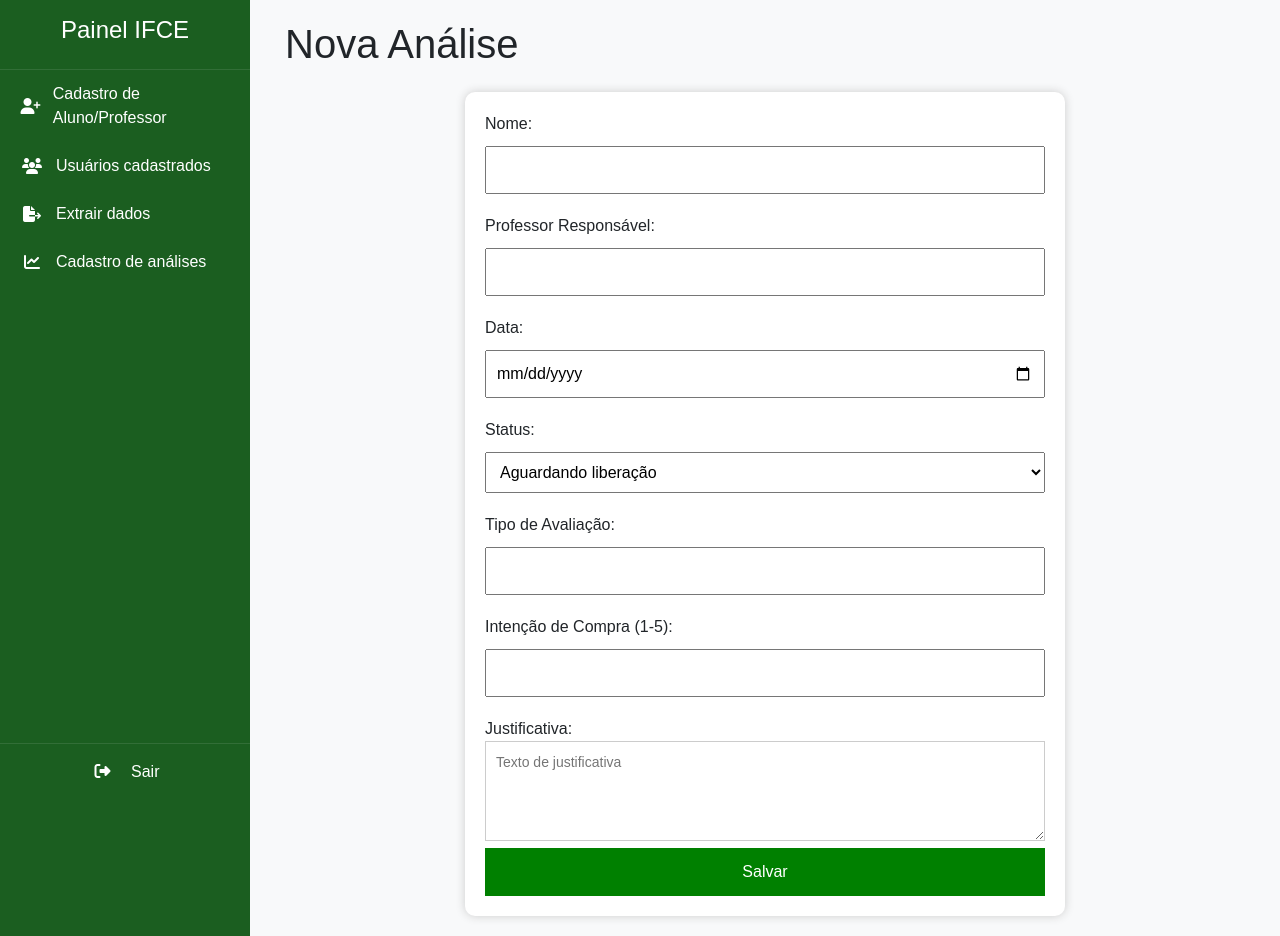
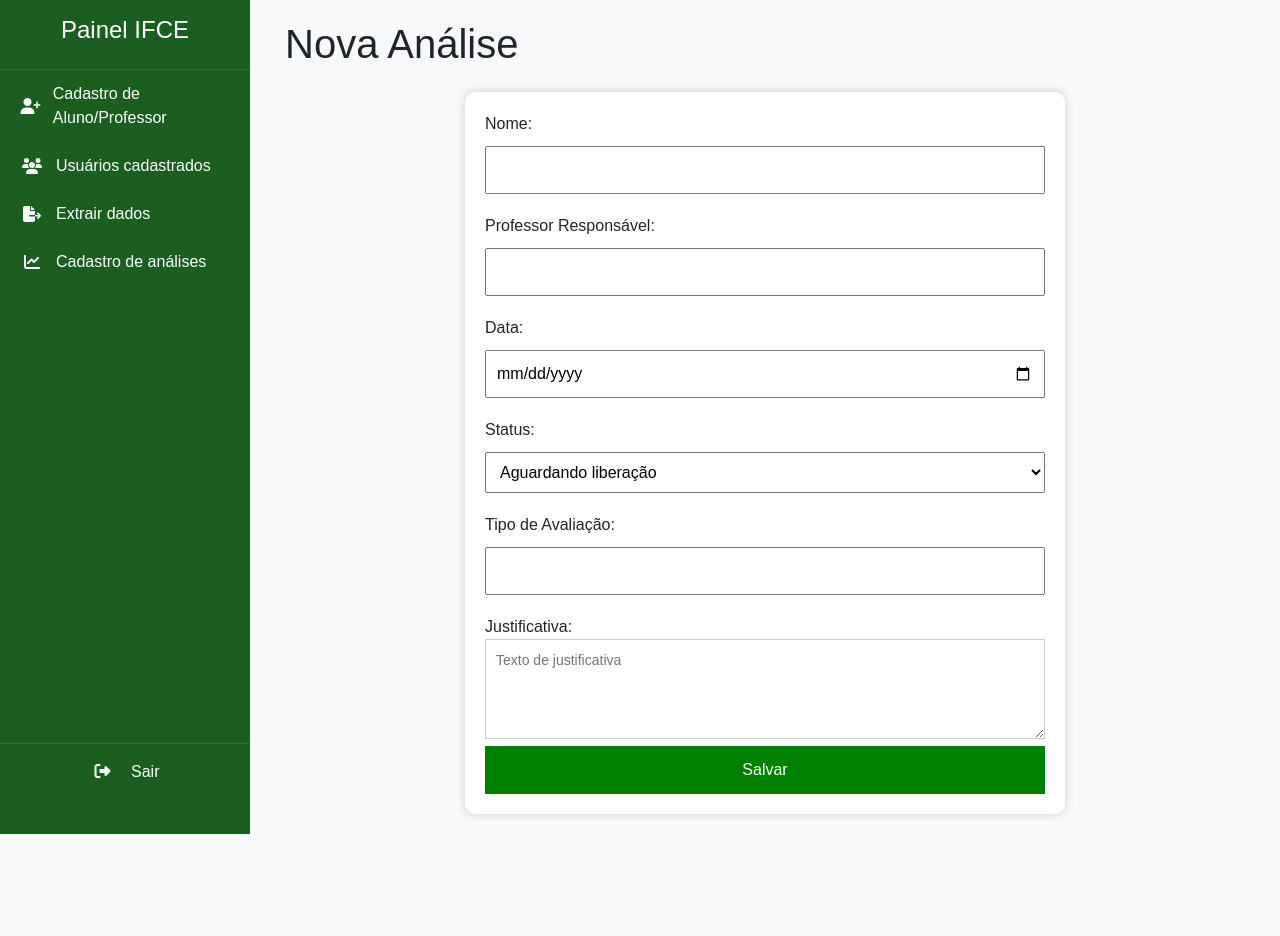
Before and after one commit to CleanoJr/PI2-Analise_Sensorial, a Flask app: page /analise/cadastro in a window 1280 px wide. After the commit the page ends 834 px from the top, so only its background shows below. Run offline with Flask 3, Linux system fonts and the light colour scheme.

Commit message:
refactor: remover campo de intenção de compra das análises

```diff
--- a/controllers/analise_controller.py
+++ b/controllers/analise_controller.py
@@ -29,7 +29,6 @@ def nova_analise():
         data = request.form['data']
         status = request.form['status']
         tipo_avaliacao = request.form['tipo']
-        intencao_compra = request.form['intencao']
         justificativa = request.form['justificativa']
 
         nova_analise = Analise(
@@ -38,7 +37,6 @@ def nova_analise():
             data=data,
             status=status,
             tipo_avaliacao=tipo_avaliacao,
-            intencao_compra=intencao_compra,
             justificativa=justificativa
         )
 
@@ -92,7 +90,6 @@ def editar_analise(id):
     analise.data = request.form['data']
     analise.status = request.form['status']
     analise.tipo_avaliacao = request.form['tipo']
-    analise.intencao_compra = request.form['intencao']
     analise.justificativa = request.form['justificativa']
 
     db.commit()
--- a/models/analise_model.py
+++ b/models/analise_model.py
@@ -11,17 +11,15 @@ class Analise(Base):
     data = Column(String(255), nullable=False)
     status = Column(String(255), nullable=False)
     tipo_avaliacao = Column(String(255), nullable=False)
-    intencao_compra = Column(String(255), nullable=False)
     justificativa = Column(String(1000), nullable=True)
     amostras = relationship("Amostra", backref="analise", cascade="all, delete-orphan", lazy=True)
 
-    def __init__(self, nome, responsavel, data, status, tipo_avaliacao, intencao_compra, justificativa=None):
+    def __init__(self, nome, responsavel, data, status, tipo_avaliacao, justificativa=None):
         self.nome = nome
         self.responsavel = responsavel
         self.data = data
         self.status = status
         self.tipo_avaliacao = tipo_avaliacao
-        self.intencao_compra = intencao_compra
         self.justificativa = justificativa
 
 # Criando a tabela no banco de dados, caso não exista
--- a/templates/analises/detalhe_analise.html
+++ b/templates/analises/detalhe_analise.html
@@ -37,9 +37,6 @@
             </div>
             <div class="col-md-4">
               <p><strong>Tipo de Avaliação:</strong> {{ analise.tipo_avaliacao }}</p>
-            </div>
-            <div class="col-md-4">
-              <p><strong>Intenção de Compra:</strong> {{ analise.intencao_compra }}</p>
             </div>
             <div class="col-md-4">
               {% if analise.justificativa %}
--- a/templates/analises/edit_analise.html
+++ b/templates/analises/edit_analise.html
@@ -55,10 +55,6 @@
           <label for="tipo">Tipo de Avaliação:</label>
           <input type="text" name="tipo" id="tipo" value="{{ analise.tipo_avaliacao }}" required>
 
-          <label for="intencao">Intenção de Compra (1-5):</label>
-          <input type="number" name="intencao" id="intencao" min="1" max="5" value="{{ analise.intencao_compra }}"
-            required>
-
           <label for="justificativa">Justificativa:</label>
           <textarea name="justificativa" id="justificativa" placeholder="Texto de justificativa"
             style="width: 100%; height: 100px; color: rgba(0, 0, 0, 0.5); background-color: rgba(255, 255, 255, 0.5); border: 1px solid #ccc; padding: 10px; font-size: 14px;">{{ analise.justificativa }}</textarea>
--- a/templates/analises/list_analises.html
+++ b/templates/analises/list_analises.html
@@ -88,7 +88,6 @@
                 <th class="d-none d-md-table-cell">Responsável</th>
                 <th class="d-none d-md-table-cell">Data</th>
                 <th class="d-none d-md-table-cell">Tipo de Avaliação</th>
-                <th class="d-none d-md-table-cell">Intenção de Compra</th>
                 <th class="actions">Ações</th>
               </tr>
             </thead>
@@ -101,7 +100,6 @@
                 <td class="d-none d-md-table-cell">{{ analise.responsavel }}</td>
                 <td class="d-none d-md-table-cell">{{ analise.data }}</td>
                 <td class="d-none d-md-table-cell">{{ analise.tipo_avaliacao }}</td>
-                <td class="d-none d-md-table-cell">{{ analise.intencao_compra }}</td>
                 <td class="actions">
                   <div class="d-flex justify-content-center gap-1">
                     <a href="{{ url_for('detalhes_analise', id=analise.id) }}" class="btn btn-sm btn-primary" title="Detalhes">
--- a/templates/analises/nova_analise.html
+++ b/templates/analises/nova_analise.html
@@ -45,9 +45,6 @@
           <label for="tipo">Tipo de Avaliação:</label>
           <input type="text" name="tipo" id="tipo" required>
 
-          <label for="intencao">Intenção de Compra (1-5):</label>
-          <input type="number" name="intencao" id="intencao" min="1" max="5" required>
-
           <label for="justificativa">Justificativa:</label>
           <textarea name="justificativa" id="justificativa" placeholder="Texto de justificativa"
             style="width: 100%; height: 100px; color: rgba(0, 0, 0, 0.5); background-color: rgba(255, 255, 255, 0.5); border: 1px solid #ccc; padding: 10px; font-size: 14px;"></textarea>
```
